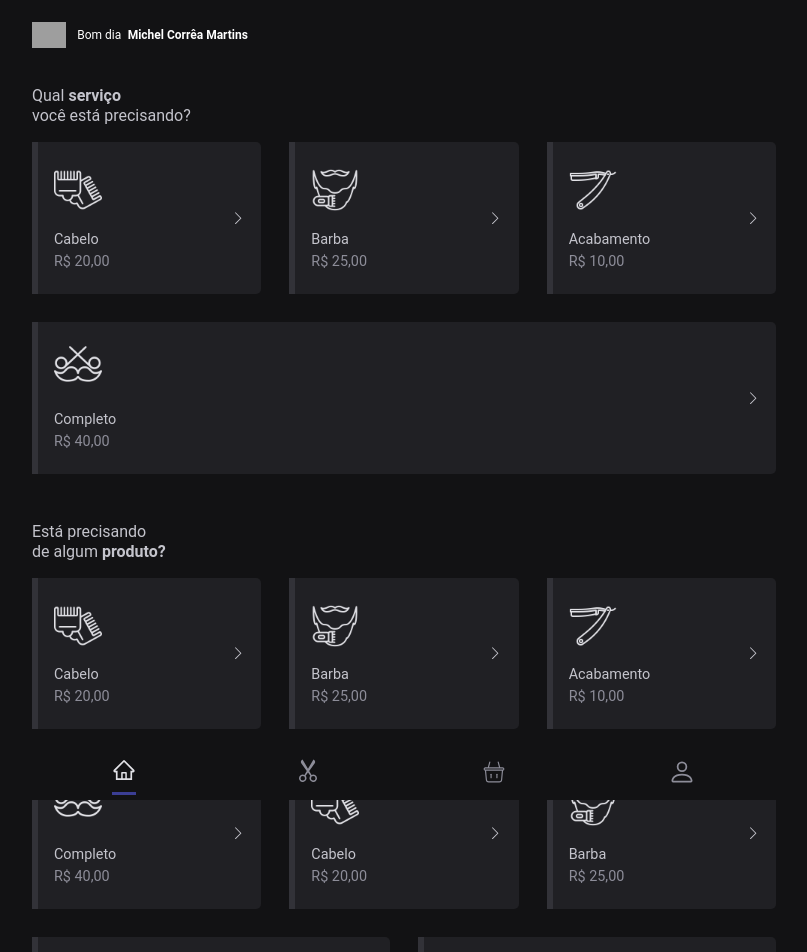
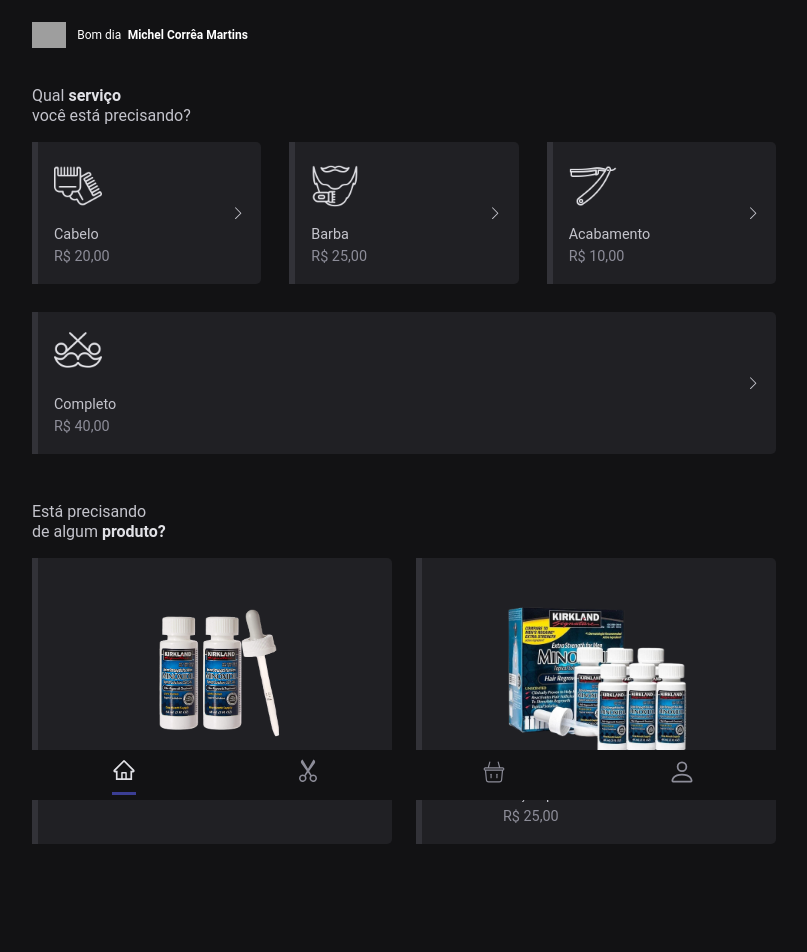
Before and after one commit to michel-cm/REACT-App-Barbearia, a React (Vite) app: page / in a window 1280 px wide. Shown: the top 952 px of the page, without its empty margins (236-1043 px from the left). After the commit the page ends 924 px from the top, so only its background shows below. Built offline with nearby package versions, Linux system fonts and the light colour scheme; grey boxes are pictures that could not be loaded.

Commit message:
ajustes Home/AreaShop

```diff
--- a/src/layouts/DefaultLayout/styles.js
+++ b/src/layouts/DefaultLayout/styles.js
@@ -7,5 +7,5 @@
   display: flex;
   flex-direction: column;
 
-  margin: 0 auto;
+  margin: 0 auto 5rem;
 `;
--- a/src/pages/Home/index.jsx
+++ b/src/pages/Home/index.jsx
@@ -4,6 +4,9 @@
 import completoWhite from "../../assets/completoWhite.png";
 import maquinaWhite from "../../assets/maquinaWhite.png";
 import barbaWhite from "../../assets/barbaWhite.png";
+
+import minoxi from "../../assets/products/minoxi.png";
+import boxminoxi from "../../assets/products/boxminoxi.png";
 
 import { BsChevronRight } from "react-icons/bs";
 
@@ -57,73 +60,28 @@
           de algum <span>produto?</span>
         </p>
       </C.AreaTitleSection>
-      <C.AreaCards>
-        <C.Card>
-          <C.ContentCard>
-            <img src={maquinaWhite} alt="" />
-            <span>Cabelo</span>
+      <C.AreaCardsShop>
+        <C.CardProduct>
+          <C.ContentCardProduct>
+            <img
+              src={minoxi}
+              alt=""
+            />
+            <span>Minoxidil kirkland</span>
             <p>R$ 20,00</p>
-          </C.ContentCard>
-          <BsChevronRight />
-        </C.Card>
-        <C.Card>
-          <C.ContentCard>
-            <img src={barbaWhite} alt="" />
-            <span>Barba</span>
+          </C.ContentCardProduct>
+        </C.CardProduct>
+        <C.CardProduct>
+          <C.ContentCardProduct>
+            <img
+              src={boxminoxi}
+              alt=""
+            />
+            <span>Loção pós barba </span>
             <p>R$ 25,00</p>
-          </C.ContentCard>
-          <BsChevronRight />
-        </C.Card>
-        <C.Card>
-          <C.ContentCard>
-            <img src={navalhaWhite} alt="" />
-            <span>Acabamento</span>
-            <p>R$ 10,00</p>
-          </C.ContentCard>
-          <BsChevronRight />
-        </C.Card>
-        <C.Card>
-          <C.ContentCard>
-            <img src={completoWhite} alt="" />
-            <span>Completo</span>
-            <p>R$ 40,00</p>
-          </C.ContentCard>
-          <BsChevronRight />
-        </C.Card>
-
-        <C.Card>
-          <C.ContentCard>
-            <img src={maquinaWhite} alt="" />
-            <span>Cabelo</span>
-            <p>R$ 20,00</p>
-          </C.ContentCard>
-          <BsChevronRight />
-        </C.Card>
-        <C.Card>
-          <C.ContentCard>
-            <img src={barbaWhite} alt="" />
-            <span>Barba</span>
-            <p>R$ 25,00</p>
-          </C.ContentCard>
-          <BsChevronRight />
-        </C.Card>
-        <C.Card>
-          <C.ContentCard>
-            <img src={navalhaWhite} alt="" />
-            <span>Acabamento</span>
-            <p>R$ 10,00</p>
-          </C.ContentCard>
-          <BsChevronRight />
-        </C.Card>
-        <C.Card>
-          <C.ContentCard>
-            <img src={completoWhite} alt="" />
-            <span>Completo</span>
-            <p>R$ 40,00</p>
-          </C.ContentCard>
-          <BsChevronRight />
-        </C.Card>
-      </C.AreaCards>
+          </C.ContentCardProduct>
+        </C.CardProduct>
+      </C.AreaCardsShop>
     </C.Container>
   );
 }
--- a/src/pages/Home/styles.js
+++ b/src/pages/Home/styles.js
@@ -9,7 +9,10 @@
   margin: 1rem 0;
   line-height: 1.25rem;
 
+  color: ${(props) => props.theme["gray-200"]};
+
   span {
+    color: ${(props) => props.theme["gray-100"]};
     font-weight: bold;
   }
 `;
@@ -33,7 +36,7 @@
   align-items: center;
   min-width: 30%;
   flex: 1;
-  padding: 1.5rem 1rem;
+  padding: 1.2rem 1rem;
 
   background-color: ${(props) => props.theme["gray-800"]};
   border-left: 6px solid ${(props) => props.theme["gray-600"]};
@@ -54,23 +57,38 @@
   }
 `;
 
-export const Cabelo = styled.div`
-  width: 48%;
-  padding: 1rem;
-  background-color: ${(props) => props.theme["gray-800"]};
+export const AreaCardsShop = styled.div`
+  display: flex;
+  gap: 1.5rem;
+
+  img {
+    width: 12rem;
+  }
 `;
 
-export const Barba = styled.div`
-  width: 48%;
-  background-color: ${(props) => props.theme["gray-700"]};
+export const ContentCardProduct = styled.div`
+  display: flex;
+  flex-direction: column;
+  gap: 0.3rem;
+
+  img {
+    margin-bottom: 0.75rem;
+  }
+
+  p {
+    color: ${(props) => props.theme["gray-400"]};
+  }
 `;
 
-export const Acabamento = styled.div`
-  width: 48%;
-  background-color: ${(props) => props.theme["gray-600"]};
+export const CardProduct = styled.div`
+  display: flex;
+  justify-content: center;
+  align-items: center;
+  min-width: 30%;
+  flex: 1;
+  padding: 1.2rem 1rem;
+
+  background-color: ${(props) => props.theme["gray-800"]};
+  border-left: 6px solid ${(props) => props.theme["gray-600"]};
+  border-radius: 0 5px 5px 0;
 `;
-
-export const Completo = styled.div`
-  width: 48%;
-  background-color: ${(props) => props.theme["gray-500"]};
-`;
```
Also changed, not shown: src/assets/products/boxminoxi.png (added), src/assets/products/minoxi.png (added).
